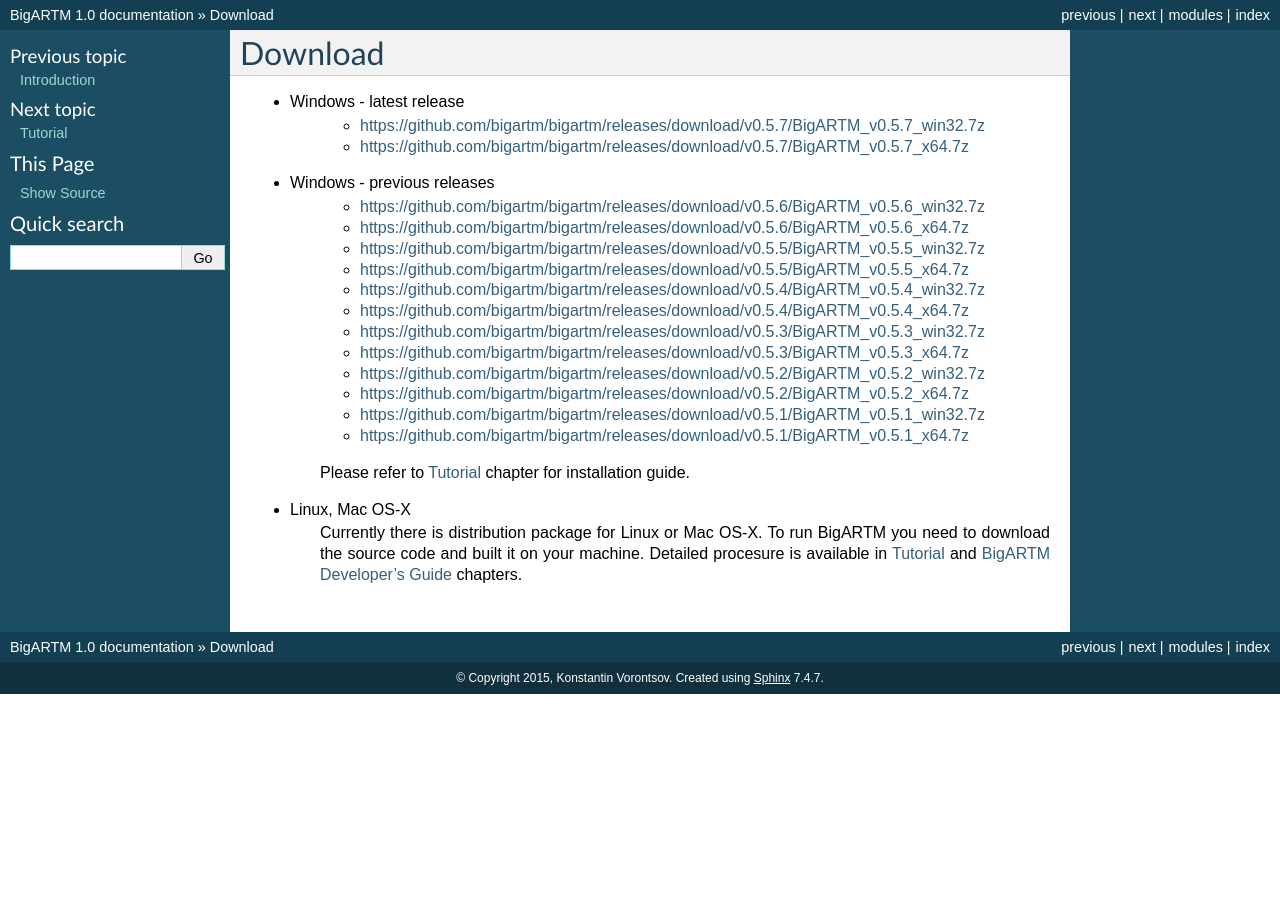
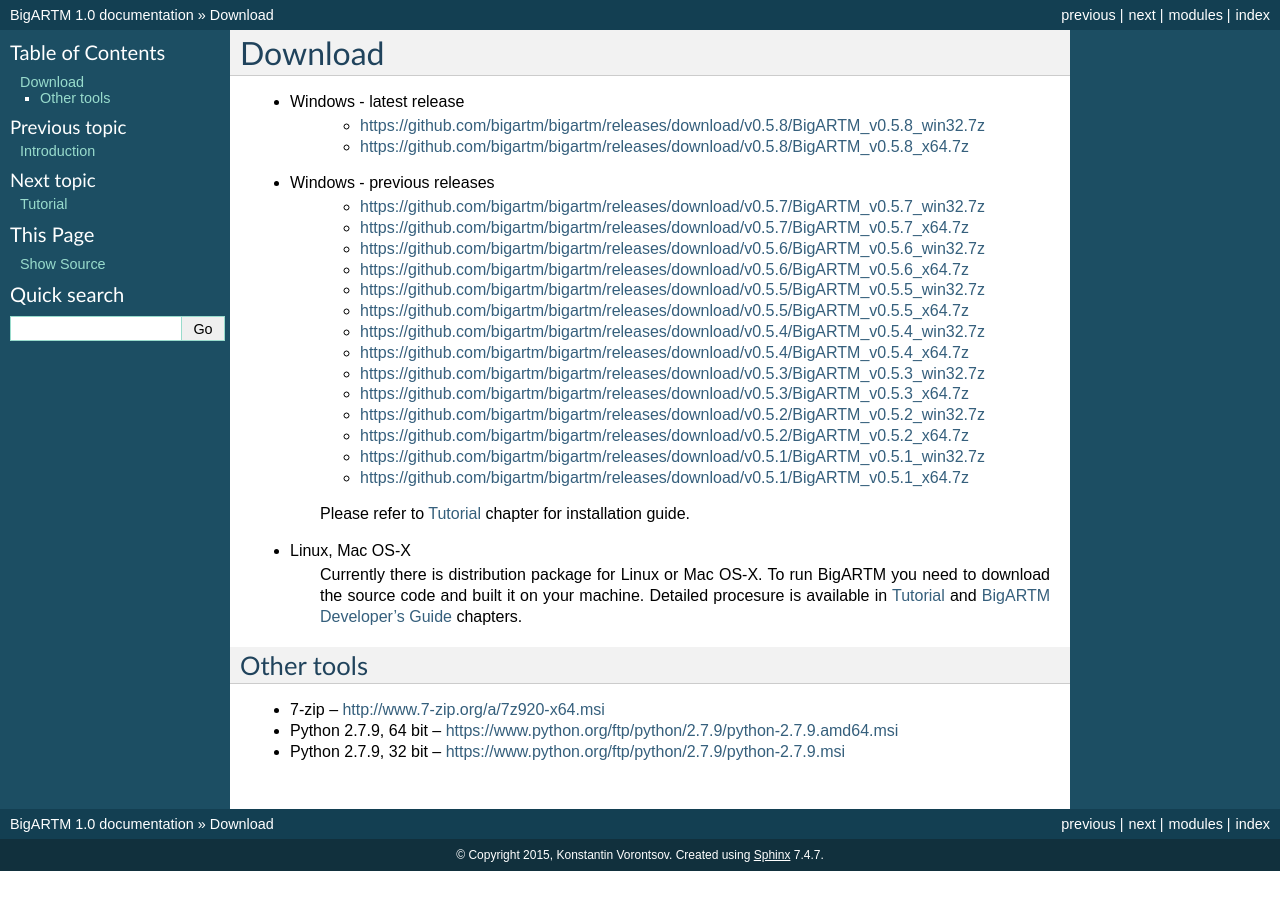
Before and after one commit to bigartm/bigartm, a Sphinx documentation site: the page built from docs/download.txt, in a window 1280 px wide. Built offline with Sphinx 7.4.7, drawn with Linux system fonts in a browser that asks for light colours; formulas are drawn with MathJax 3.

Commit message:
Update downloads with links to BigARTM v0.5.8 [skip ci]

```diff
--- a/docs/download.txt
+++ b/docs/download.txt
@@ -2,10 +2,12 @@
 ========
 
 * Windows - latest release
+	* https://github.com/bigartm/bigartm/releases/download/v0.5.8/BigARTM_v0.5.8_win32.7z
+	* https://github.com/bigartm/bigartm/releases/download/v0.5.8/BigARTM_v0.5.8_x64.7z
+
+* Windows - previous releases
 	* https://github.com/bigartm/bigartm/releases/download/v0.5.7/BigARTM_v0.5.7_win32.7z
 	* https://github.com/bigartm/bigartm/releases/download/v0.5.7/BigARTM_v0.5.7_x64.7z
-
-* Windows - previous releases
 	* https://github.com/bigartm/bigartm/releases/download/v0.5.6/BigARTM_v0.5.6_win32.7z
 	* https://github.com/bigartm/bigartm/releases/download/v0.5.6/BigARTM_v0.5.6_x64.7z
 	* https://github.com/bigartm/bigartm/releases/download/v0.5.5/BigARTM_v0.5.5_win32.7z
@@ -25,3 +27,10 @@
 	Currently there is distribution package for Linux or Mac OS-X.
 	To run BigARTM you need to download the source code and built it on your machine.
 	Detailed procesure is available in :doc:`tutorial` and :doc:`devguide` chapters.
+
+Other tools
+-----------
+
+* 7-zip -- http://www.7-zip.org/a/7z920-x64.msi
+* Python 2.7.9, 64 bit -- https://www.python.org/ftp/python/2.7.9/python-2.7.9.amd64.msi
+* Python 2.7.9, 32 bit -- https://www.python.org/ftp/python/2.7.9/python-2.7.9.msi
```
